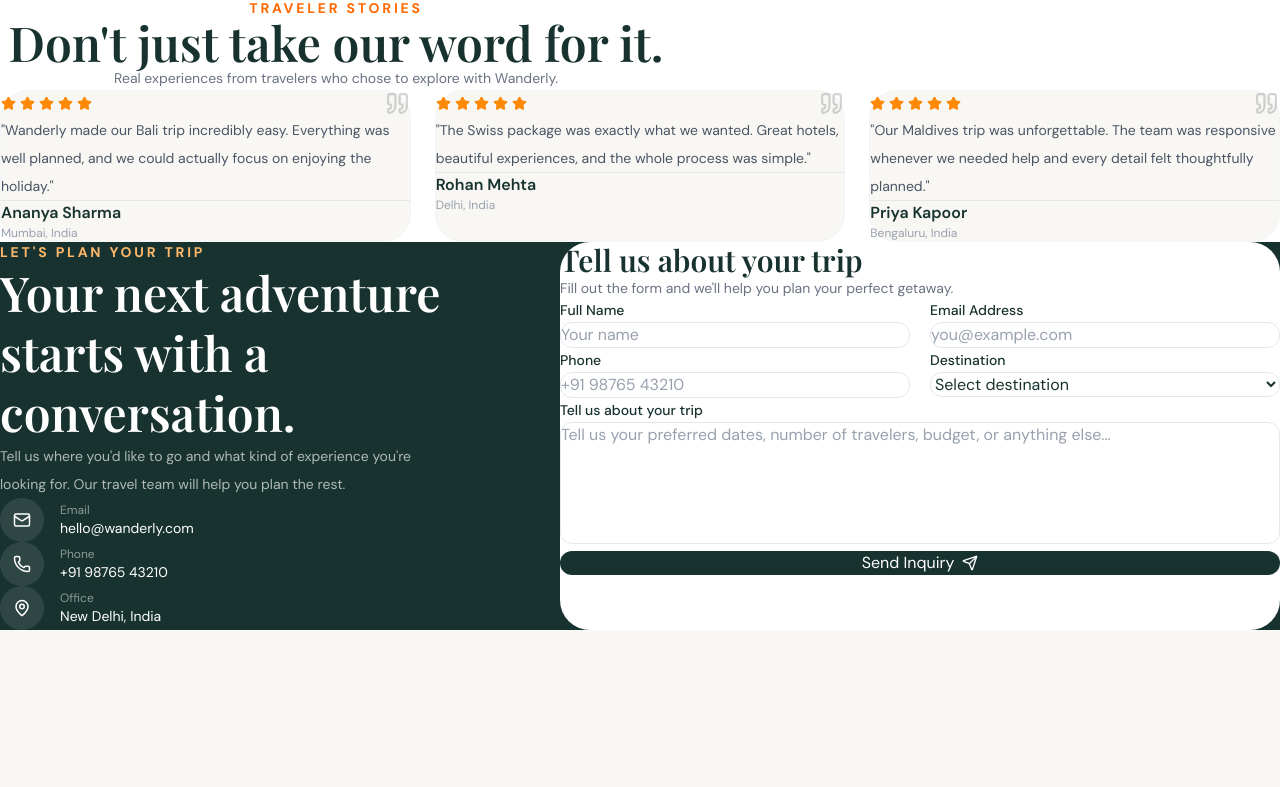
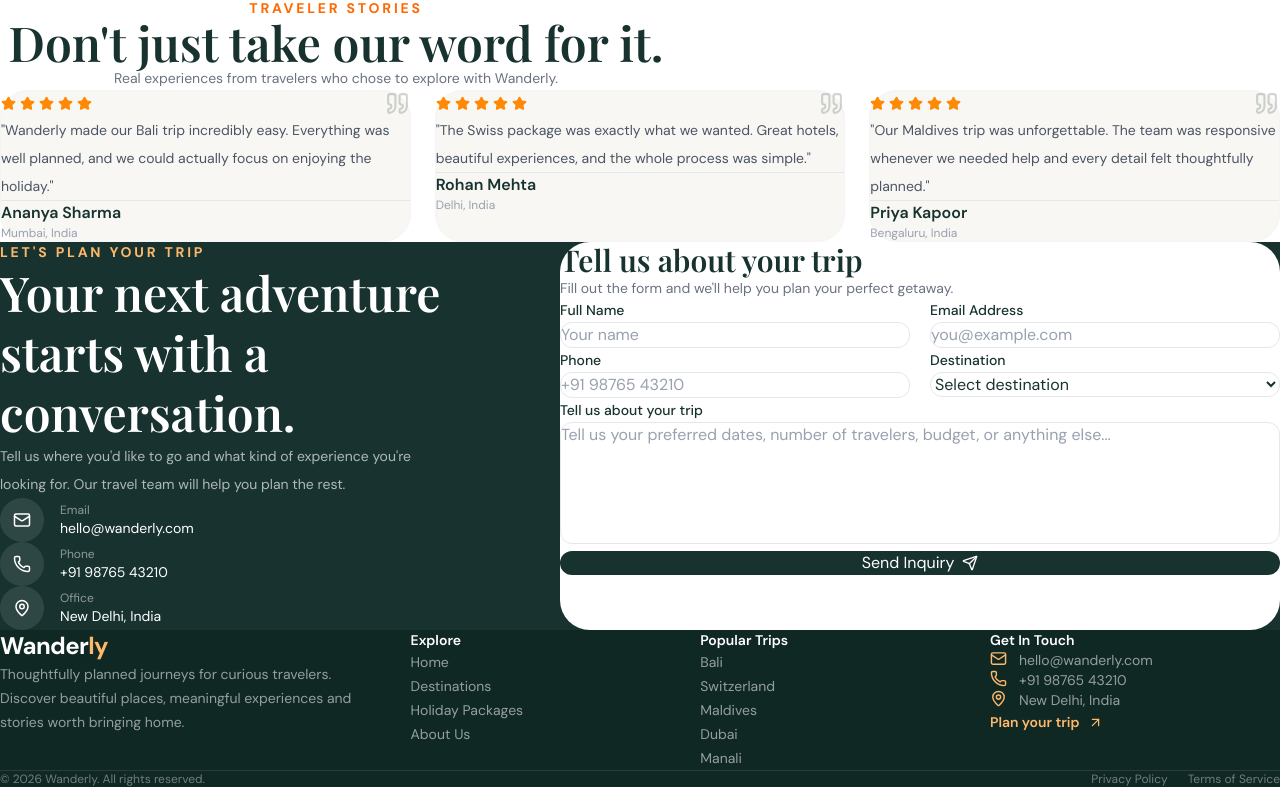
Before and after one commit to namitmalasi/Holiday-Hive, a React (Vite) app: page / in a window 1280 px wide. Shown: the part 3452-4239 px from the top of the page. Before the commit the page ends 4082 px from the top, so only its background shows below. Built offline with nearby package versions, Linux system fonts and the light colour scheme.

Commit message:
feat: add website footer

```diff
--- /dev/null
+++ b/src/components/Footer.jsx
@@ -0,0 +1,190 @@
+import { ArrowUpRight, Mail, MapPin, Phone } from "lucide-react";
+
+function Footer() {
+  const currentYear = new Date().getFullYear();
+
+  return (
+    <footer className="bg-[#102824] px-6 pb-8 pt-16 text-white lg:px-8">
+      <div className="mx-auto max-w-7xl">
+        {/* Main Footer */}
+        <div className="grid gap-12 md:grid-cols-2 lg:grid-cols-[1.5fr_1fr_1fr_1.2fr]">
+          {/* Brand */}
+          <div>
+            <a href="#home" className="text-2xl font-bold tracking-tight">
+              Wander<span className="text-orange-300">ly</span>
+            </a>
+
+            <p className="mt-5 max-w-sm text-sm leading-6 text-white/55">
+              Thoughtfully planned journeys for curious travelers. Discover
+              beautiful places, meaningful experiences and stories worth
+              bringing home.
+            </p>
+          </div>
+
+          {/* Explore */}
+          <div>
+            <h3 className="text-sm font-semibold">Explore</h3>
+
+            <ul className="mt-5 space-y-3">
+              <li>
+                <a
+                  href="#home"
+                  className="text-sm text-white/55 transition hover:text-orange-300"
+                >
+                  Home
+                </a>
+              </li>
+
+              <li>
+                <a
+                  href="#destinations"
+                  className="text-sm text-white/55 transition hover:text-orange-300"
+                >
+                  Destinations
+                </a>
+              </li>
+
+              <li>
+                <a
+                  href="#packages"
+                  className="text-sm text-white/55 transition hover:text-orange-300"
+                >
+                  Holiday Packages
+                </a>
+              </li>
+
+              <li>
+                <a
+                  href="#about"
+                  className="text-sm text-white/55 transition hover:text-orange-300"
+                >
+                  About Us
+                </a>
+              </li>
+            </ul>
+          </div>
+
+          {/* Popular Destinations */}
+          <div>
+            <h3 className="text-sm font-semibold">Popular Trips</h3>
+
+            <ul className="mt-5 space-y-3">
+              <li>
+                <a
+                  href="#packages"
+                  className="text-sm text-white/55 transition hover:text-orange-300"
+                >
+                  Bali
+                </a>
+              </li>
+
+              <li>
+                <a
+                  href="#packages"
+                  className="text-sm text-white/55 transition hover:text-orange-300"
+                >
+                  Switzerland
+                </a>
+              </li>
+
+              <li>
+                <a
+                  href="#packages"
+                  className="text-sm text-white/55 transition hover:text-orange-300"
+                >
+                  Maldives
+                </a>
+              </li>
+
+              <li>
+                <a
+                  href="#packages"
+                  className="text-sm text-white/55 transition hover:text-orange-300"
+                >
+                  Dubai
+                </a>
+              </li>
+
+              <li>
+                <a
+                  href="#packages"
+                  className="text-sm text-white/55 transition hover:text-orange-300"
+                >
+                  Manali
+                </a>
+              </li>
+            </ul>
+          </div>
+
+          {/* Contact */}
+          <div>
+            <h3 className="text-sm font-semibold">Get In Touch</h3>
+
+            <div className="mt-5 space-y-4">
+              <div className="flex items-start gap-3">
+                <Mail size={17} className="mt-0.5 shrink-0 text-orange-300" />
+
+                <a
+                  href="mailto:hello@wanderly.com"
+                  className="text-sm text-white/55 transition hover:text-orange-300"
+                >
+                  hello@wanderly.com
+                </a>
+              </div>
+
+              <div className="flex items-start gap-3">
+                <Phone size={17} className="mt-0.5 shrink-0 text-orange-300" />
+
+                <a
+                  href="tel:+919876543210"
+                  className="text-sm text-white/55 transition hover:text-orange-300"
+                >
+                  +91 98765 43210
+                </a>
+              </div>
+
+              <div className="flex items-start gap-3">
+                <MapPin size={17} className="mt-0.5 shrink-0 text-orange-300" />
+
+                <span className="text-sm text-white/55">New Delhi, India</span>
+              </div>
+            </div>
+
+            <a
+              href="#contact"
+              className="mt-6 inline-flex items-center gap-2 text-sm font-semibold text-orange-300 transition hover:text-orange-200"
+            >
+              Plan your trip
+              <ArrowUpRight size={15} />
+            </a>
+          </div>
+        </div>
+
+        {/* Bottom */}
+        <div className="mt-14 flex flex-col gap-4 border-t border-white/10 pt-7 sm:flex-row sm:items-center sm:justify-between">
+          <p className="text-xs text-white/40">
+            © {currentYear} Wanderly. All rights reserved.
+          </p>
+
+          <div className="flex gap-5">
+            <a
+              href="#"
+              className="text-xs text-white/40 transition hover:text-white/70"
+            >
+              Privacy Policy
+            </a>
+
+            <a
+              href="#"
+              className="text-xs text-white/40 transition hover:text-white/70"
+            >
+              Terms of Service
+            </a>
+          </div>
+        </div>
+      </div>
+    </footer>
+  );
+}
+
+export default Footer;
--- a/src/pages/Home.jsx
+++ b/src/pages/Home.jsx
@@ -5,6 +5,7 @@ import Packages from "../components/Packages";
 import About from "../components/About";
 import Testimonials from "../components/Testimonials";
 import Contact from "../components/Contact";
+import Footer from "../components/Footer";
 
 function Home() {
   return (
@@ -16,6 +17,7 @@ function Home() {
       <About />
       <Testimonials />
       <Contact />
+      <Footer />
     </main>
   );
 }
```
